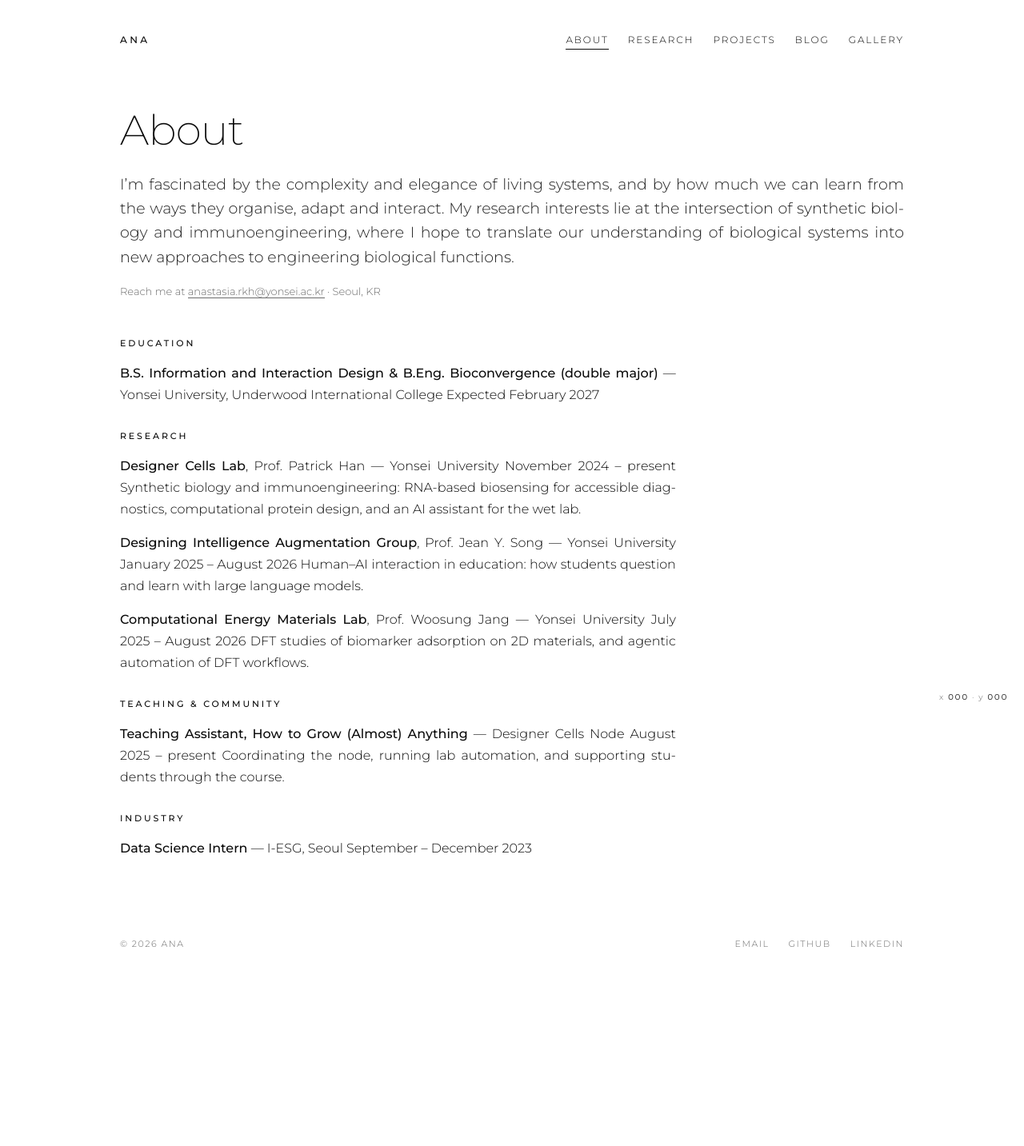
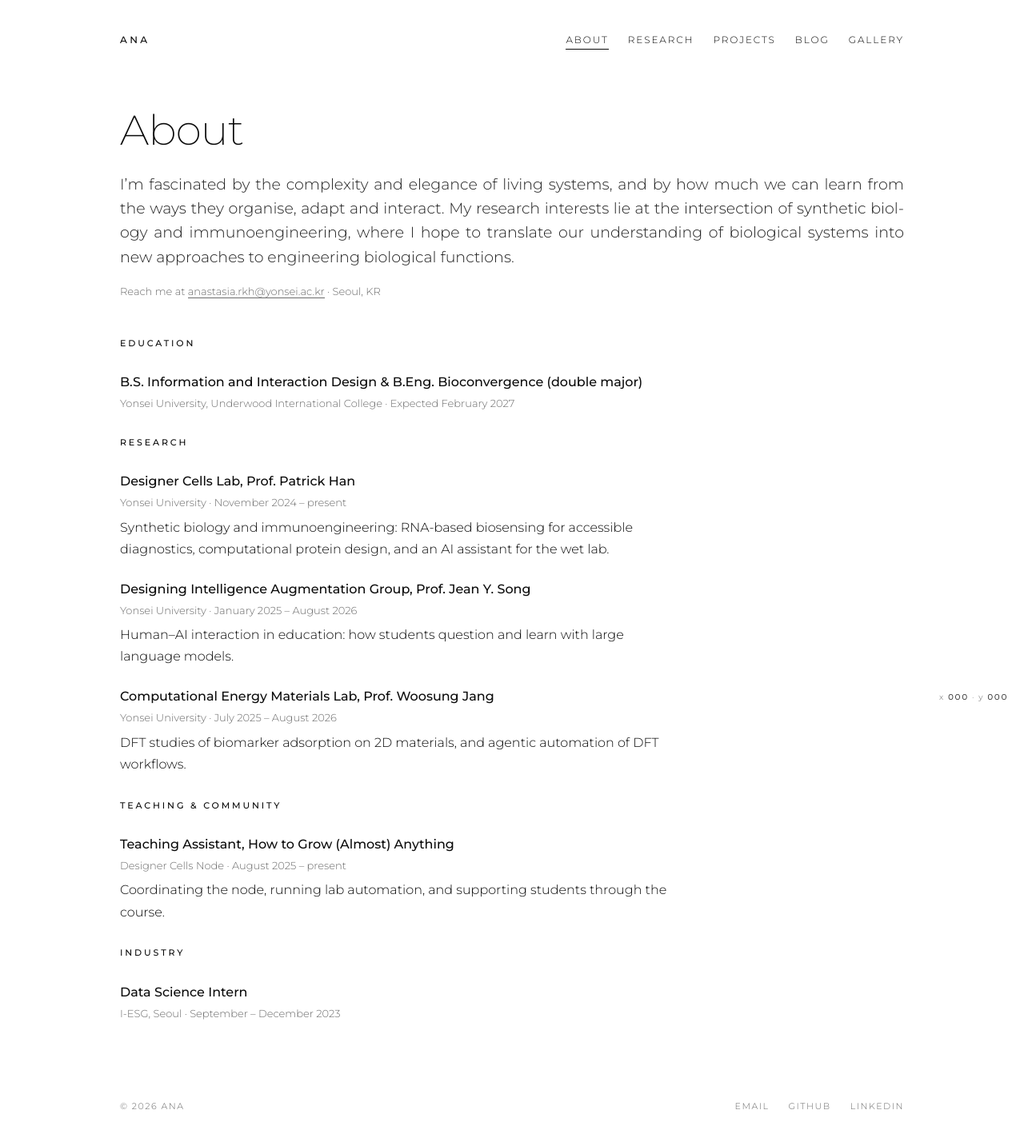
Before and after one commit to aairehtuele/arkana, a Jekyll site: the page built from about.md, in a window 1280 px wide. Shown: the whole page at 80% size. Built offline with Jekyll 4.4.1, drawn with Linux system fonts in a browser that asks for light colours; before the commit the page ends 1229 px from its top, so only the background shows below that.

Commit message:
Structure About page CV entries: title, institution/dates line, description
Co-Authored-By: Claude Fable 5.1 <noreply@anthropic.com>
Claude-Session: https://claude.ai/code/session_01K7kSkMVmseGRbdRETtVsAL

```diff
--- a/about.md
+++ b/about.md
@@ -15,36 +15,48 @@ permalink: /about/
   {% assign cvfile = site.static_files | where: "path", "/assets/files/cv.pdf" | first %}{% if cvfile %}<p><a class="button" href="{{ '/assets/files/cv.pdf' | relative_url }}">Download full CV (PDF)</a></p>{% endif %}
 </section>
 
-<div class="prose cv" markdown="1">
+<div class="prose cv">
 
-## Education
+<h2>Education</h2>
 
-**B.S. Information and Interaction Design & B.Eng. Bioconvergence (double major)** — Yonsei University, Underwood International College
-Expected February 2027
+<div class="entry">
+  <h3>B.S. Information and Interaction Design &amp; B.Eng. Bioconvergence (double major)</h3>
+  <p class="where">Yonsei University, Underwood International College · Expected February 2027</p>
+</div>
 
-## Research
+<h2>Research</h2>
 
-**Designer Cells Lab**, Prof. Patrick Han — Yonsei University
-November 2024 – present
-Synthetic biology and immunoengineering: RNA-based biosensing for accessible diagnostics, computational protein design, and an AI assistant for the wet lab.
+<div class="entry">
+  <h3>Designer Cells Lab, Prof. Patrick Han</h3>
+  <p class="where">Yonsei University · November 2024 – present</p>
+  <p class="what">Synthetic biology and immunoengineering: RNA-based biosensing for accessible diagnostics, computational protein design, and an AI assistant for the wet lab.</p>
+</div>
 
-**Designing Intelligence Augmentation Group**, Prof. Jean Y. Song — Yonsei University
-January 2025 – August 2026
-Human–AI interaction in education: how students question and learn with large language models.
+<div class="entry">
+  <h3>Designing Intelligence Augmentation Group, Prof. Jean Y. Song</h3>
+  <p class="where">Yonsei University · January 2025 – August 2026</p>
+  <p class="what">Human–AI interaction in education: how students question and learn with large language models.</p>
+</div>
 
-**Computational Energy Materials Lab**, Prof. Woosung Jang — Yonsei University
-July 2025 – August 2026
-DFT studies of biomarker adsorption on 2D materials, and agentic automation of DFT workflows.
+<div class="entry">
+  <h3>Computational Energy Materials Lab, Prof. Woosung Jang</h3>
+  <p class="where">Yonsei University · July 2025 – August 2026</p>
+  <p class="what">DFT studies of biomarker adsorption on 2D materials, and agentic automation of DFT workflows.</p>
+</div>
 
-## Teaching & community
+<h2>Teaching &amp; community</h2>
 
-**Teaching Assistant, How to Grow (Almost) Anything** — Designer Cells Node
-August 2025 – present
-Coordinating the node, running lab automation, and supporting students through the course.
+<div class="entry">
+  <h3>Teaching Assistant, How to Grow (Almost) Anything</h3>
+  <p class="where">Designer Cells Node · August 2025 – present</p>
+  <p class="what">Coordinating the node, running lab automation, and supporting students through the course.</p>
+</div>
 
-## Industry
+<h2>Industry</h2>
 
-**Data Science Intern** — I-ESG, Seoul
-September – December 2023
+<div class="entry">
+  <h3>Data Science Intern</h3>
+  <p class="where">I-ESG, Seoul · September – December 2023</p>
+</div>
 
 </div>
--- a/assets/css/style.css
+++ b/assets/css/style.css
@@ -212,6 +212,11 @@ main { flex: 1; padding-top: 72px; padding-bottom: 96px; }
 .prose pre code { background: none; padding: 0; }
 .prose img { margin: 2em 0; }
 .cv p { margin-top: .9em; }
+.cv .entry { margin-top: 1.6em; }
+.cv .entry + .entry { margin-top: 1.4em; }
+.cv .entry h3 { margin: 0; font-weight: 500; font-size: inherit; }
+.cv .entry .where { margin-top: .15em; font-size: var(--fs-small); color: var(--mute); text-align: left; }
+.cv .entry .what { margin-top: .4em; text-align: left; hyphens: none; -webkit-hyphens: none; }
 .back { margin-top: 72px; font-size: var(--fs-label); letter-spacing: .18em; text-transform: uppercase; }
 
 /* ── Responsive ─────────────────────────────────────────── */
```
